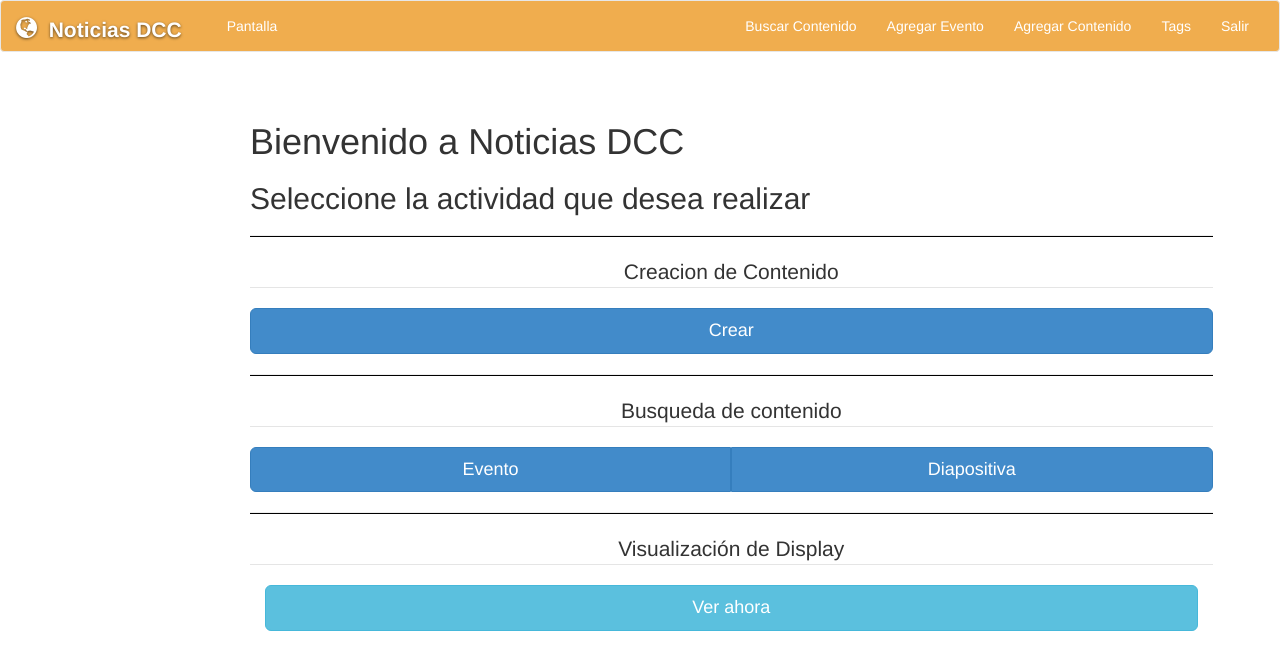
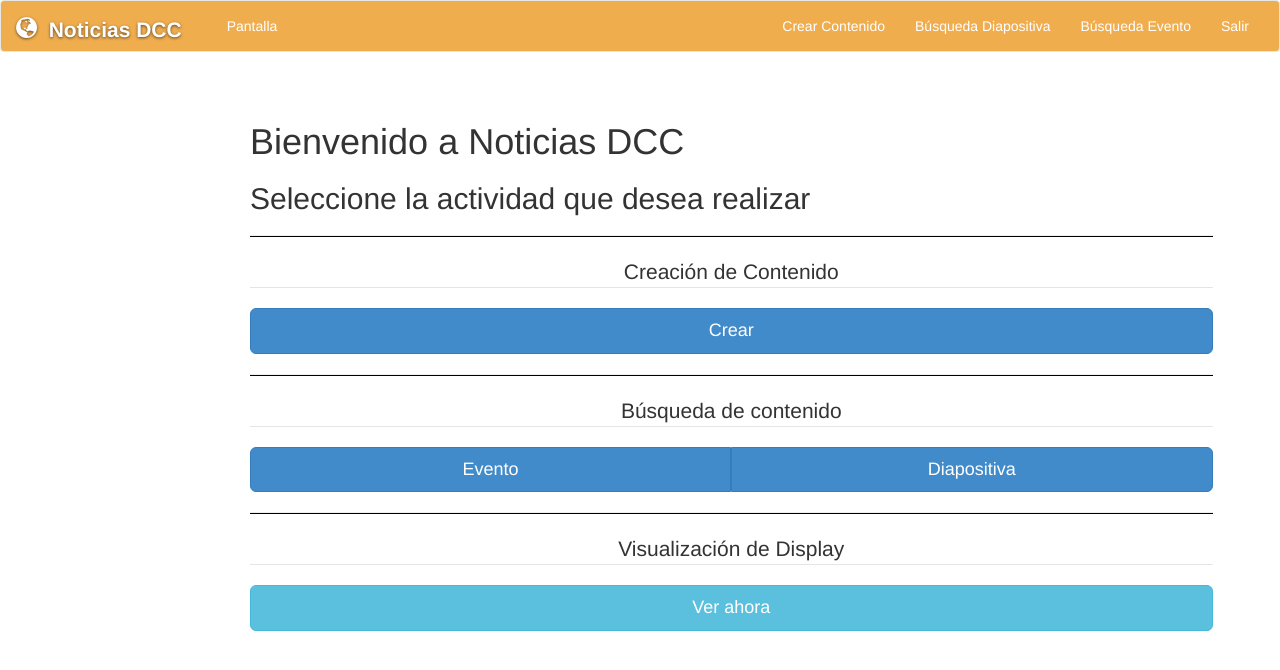
Before and after one commit to milenkotomic/NoticiasDCC, a Django app: page / in a window 1280 px wide; the page is wider, and only the part inside the window is pictured. Shown: the top 670 px of that part. Run offline with Django 3.2, Linux system fonts and the light colour scheme; the visitor is signed in with stand-in values (Sample User, id 1); some libraries are stand-ins or nearby versions.

Commit message:
Little Fix in index template

```diff
--- a/DCCNews/templates/DCCNews/base.html
+++ b/DCCNews/templates/DCCNews/base.html
@@ -39,13 +39,12 @@
                     </div>
                     <div class="navbar-collapse collapse">
                         <ul class="nav navbar-nav navbar-collapse">
-                            <li><a href="#" target="_blank">Pantalla</a></li>
+                            <li><a href="#" target="blank">Pantalla</a></li>
                         </ul>
                         <ul class="nav navbar-nav navbar-right">
-                            <li><a href="#">Buscar Contenido</a></li>
-                            <li><a href="#">Agregar Evento</a></li>
-                            <li><a href="#">Agregar Contenido</a></li>
-                            <li><a href="#">Tags</a></li>
+                            <li><a href="#">Crear Contenido</a></li>
+                            <li><a href="#">Búsqueda Diapositiva</a></li>
+                            <li><a href="#">Búsqueda Evento</a></li>
                             <li><a href="{% url 'logout' %}">Salir</a></li>
                         </ul>
                     </div>
--- a/DCCNews/templates/DCCNews/index.html
+++ b/DCCNews/templates/DCCNews/index.html
@@ -4,14 +4,14 @@
     <h1>Bienvenido a Noticias DCC</h1>
     <h2>Seleccione la actividad que desea realizar</h2>
     <hr style="width: 100%; color: black; height: 1px; background-color:black;" />
-    <legend ALIGN=center >Creacion de Contenido</legend>
+    <legend ALIGN=center >Creación de Contenido</legend>
     <row >
-       <div class="btn-group btn-group-justified" >
-          <a href="#" class="btn btn-primary btn-lg btn-block" role="button">Crear</a>
-       </div>
+        <div class="btn-group btn-group-justified" >
+            <a href="#" class="btn btn-primary btn-lg btn-block" role="button">Crear</a>
+        </div>
     </row>
-<hr style="width: 100%; color: black; height: 1px; background-color:black;" />
-    <legend ALIGN=center>Busqueda de contenido</legend>
+    <hr style="width: 100%; color: black; height: 1px; background-color:black;" />
+    <legend ALIGN=center>Búsqueda de contenido</legend>
     <row>
         <div class="btn-group btn-group-justified" >
             <a href="#" class="btn btn-primary btn-lg btn-block" role="button">Evento</a>
@@ -21,10 +21,9 @@
     <hr style="width: 100%; color: black; height: 0.5px; background-color:black;" />
     <legend ALIGN=center>Visualización de Display</legend>
     <row>
-        <div class="col-lg-12 text-center" >
+        <div class="btn-group btn-group-justified" >
             <a href="#" class="btn btn-info btn-lg btn-block" role="button">Ver ahora</a>
         </div>
-
     </row>
 
 {% endblock %}
```
